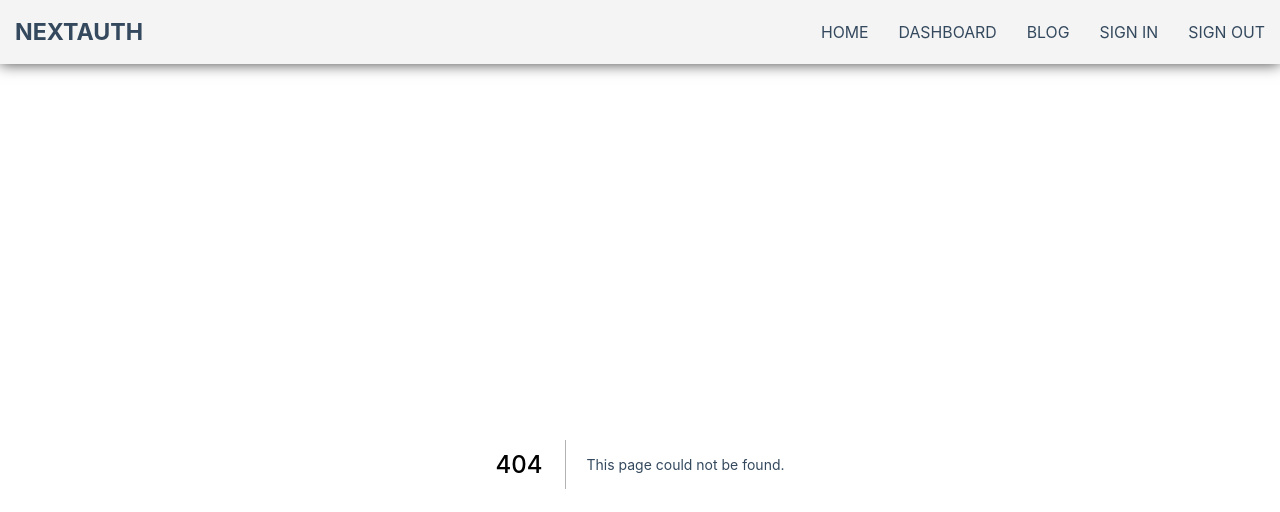
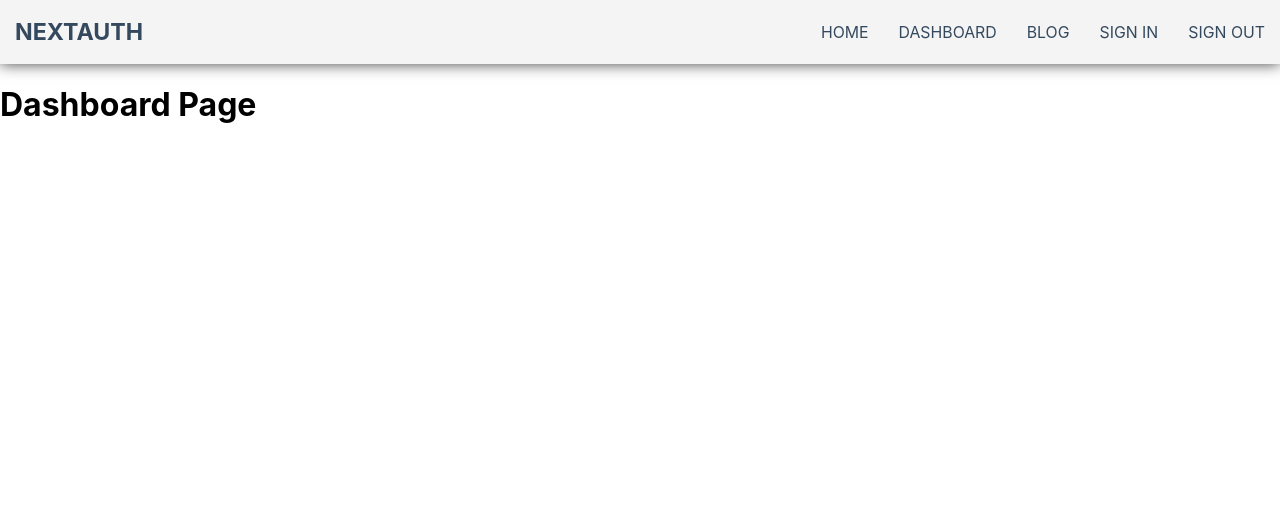
Before and after one commit to haris0/nextjs-auth-ts, a Next.js app: page /dashboard in a window 1280 px wide. Before the commit this address had no page. Shown: the top 512 px of the page. Built offline with nearby package versions, Linux system fonts and the light colour scheme.

Commit message:
add blog and dashboard page

```diff
--- /dev/null
+++ b/pages/dashboard.tsx
@@ -0,0 +1,9 @@
+import { NextPage } from 'next';
+
+const Dashboard: NextPage = () => (
+  <h1>
+    Dashboard Page
+  </h1>
+);
+
+export default Dashboard;
```
Also changed, not shown: pages/blog.tsx (added, +9 -0 lines).
